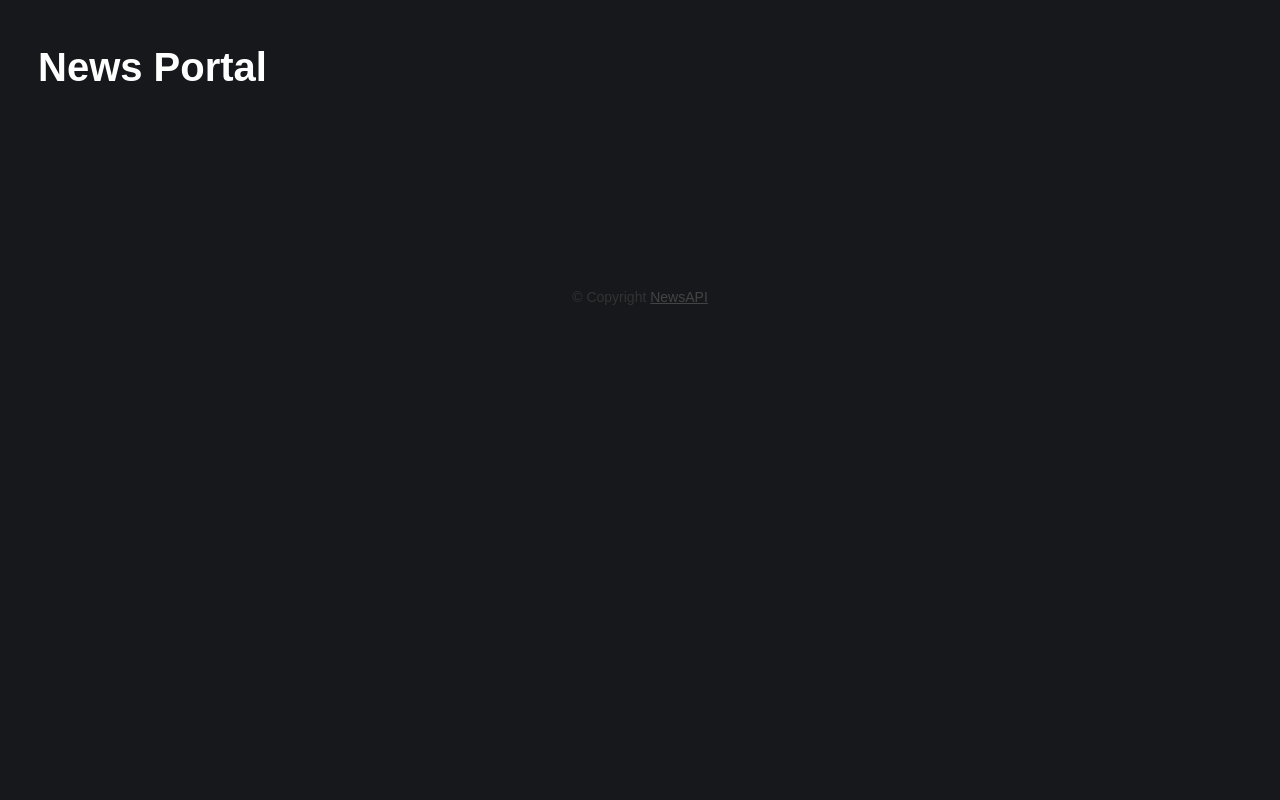
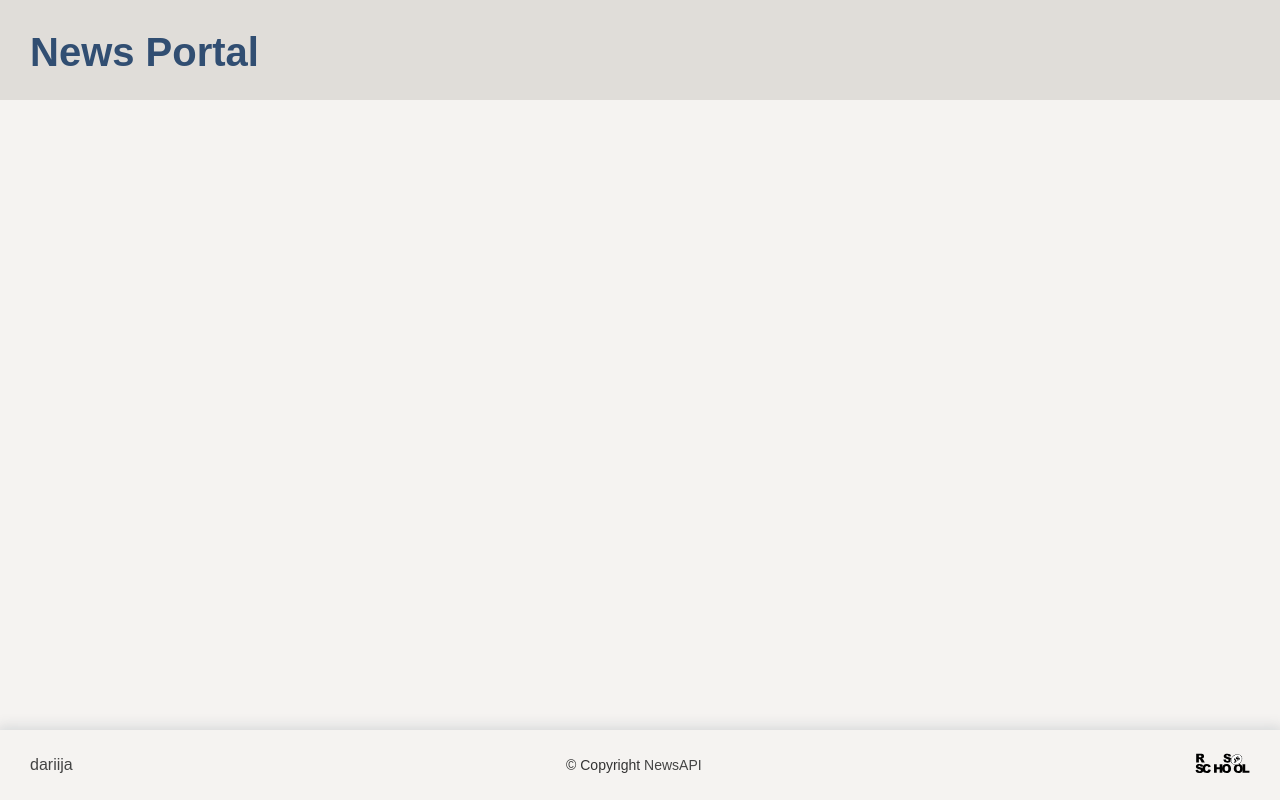
Before and after one commit to dariija/News-API, a website built with webpack: page migration-newip-to-ts/src/index.html in a window 1280 px wide. Built offline with nearby package versions, Linux system fonts and the light colour scheme; no server answers.

Commit message:
feat: add adaptive, styles, assets and refactor code according to BEM

```diff
--- a/migration-newip-to-ts/src/components/view/news/news.css
+++ b/migration-newip-to-ts/src/components/view/news/news.css
@@ -1,13 +1,14 @@
 .news__item {
     display: flex;
     flex-direction: column;
-    margin: 1rem auto;
+    margin: 1.5rem auto;
     margin-bottom: 1.6%;
     background: #fff;
     color: #333;
     line-height: 1.4;
     font-family: Arial, sans-serif;
     border-radius: 5px;
+    box-shadow: 0px 0px 20px 2px rgb(34 60 80 / 20%);
     overflow: hidden;
 }
 
--- a/migration-newip-to-ts/src/components/view/sources/sources.css
+++ b/migration-newip-to-ts/src/components/view/sources/sources.css
@@ -9,22 +9,26 @@
 }
 
 .source__item {
-    background: none;
-    border: 2px solid #30c5ff;
+    background-color: #f7fafb;
+    border: 2px solid #6b99ab;
+
     font: inherit;
     line-height: 1;
     margin: 0.5em;
     padding: 1em 2em;
-    color: #70d6ff;
+
+    color: #224878;
     transition: 0.25s;
     cursor: pointer;
+
+    border-radius: 7px;
+    box-shadow: 0px 0px 13px -7px #1b506e;
 }
 
-.source__item:hover,
-.source__item:focus {
-    border-color: #3fcc59;
-    color: #69db7e;
-    box-shadow: 0 0.5em 0.5em -0.4em #3fcc59;
+.source__item:hover, .source__item:focus {
+    border-color: #2991c5;
+    color: #0088cb;
+    box-shadow: 0 0.5em 0.5em -0.4em #2382af;
     transform: translateY(-0.25em);
 }
 
@@ -32,3 +36,23 @@
     font-weight: 400;
     white-space: nowrap;
 }
+
+/* Scrollbar */
+
+.sources::-webkit-scrollbar {
+    height: 6px;
+    width: 6px;
+	background-color: #F5F5F5;
+}
+
+.sources::-webkit-scrollbar-thumb {
+	border-radius: 10px;
+	-webkit-box-shadow: inset 0 0 6px rgba(0,0,0,.3);
+	background-color: #555;
+}
+
+.sources::-webkit-scrollbar-track {
+    background-color: #f9f9fd;
+	-webkit-box-shadow: inset 0 0 3px rgba(0,0,0,0.3);
+	border-radius: 10px;
+}
--- a/migration-newip-to-ts/src/global.css
+++ b/migration-newip-to-ts/src/global.css
@@ -1,35 +1,198 @@
-body {
+* {
+    box-sizing: border-box;
+}
+
+html {
+    scroll-behavior: smooth;
+}
+
+.body {
+    margin: 0 auto;
+    min-height: 100vh;
+    height: 100%;
+
+    display: flex;
+    flex-direction: column;
+    justify-content: space-between;
+
     color: #fff;
-    background: #17181c;
+    background: #f3f0edc2;
     font-family: sans-serif;
 }
 
-header {
-    padding: 10px 30px;
+.container {
+    width: 100%;
+    padding: 0 30px;
 }
 
-header h1 {
+.header {
+    padding: 10px 0;
+    background-color: #cbc7c180;
+}
+
+.header__title {
+    padding: 0;
+
     font-size: 40px;
     font-weight: 800;
+    color: #314e72;
 }
 
-footer {
-    height: 100px;
+.main {
+    margin-bottom: auto;
+}
+
+.footer {
+    height: 70px;
+
     display: flex;
     align-items: center;
     justify-content: center;
+
+    box-shadow: 0px 0px 13px 3px rgb(34 60 80 / 15%);
 }
-footer .copyright {
+
+.footer__content {
+    display: flex;
+    justify-content: space-between;
+    align-items: center;
+}
+
+.copyright {
     font-size: 14px;
     color: #333;
     text-align: center;
 }
-footer .copyright a {
+
+.copyright:before {
+    content: '©';
+}
+
+.link,
+.link:visited {
+    outline: none;
+    text-decoration: none;
     color: #444;
 }
-footer .copyright a:hover {
+
+.link:hover {
     color: #555;
 }
-footer .copyright:before {
-    content: '©';
+
+.rsschool-logo {
+    background: url('../assets/rsschool-logo.svg') no-repeat;
+    width: 55px;
+    height: 25px;
+    background-size: contain;
 }
+
+/* Scrollbar */
+
+.body::-webkit-scrollbar {
+	width: 12px;
+	background-color: #F5F5F5;
+}
+
+.body::-webkit-scrollbar-thumb {
+	border-radius: 10px;
+	-webkit-box-shadow: inset 0 0 6px rgba(0,0,0,.3);
+	background-color: #555;
+}
+
+.body::-webkit-scrollbar-track {
+	-webkit-box-shadow: inset 0 0 6px rgba(0,0,0,0.3);
+	/* border-radius: 10px; */
+	background-color: #F5F5F5;
+}
+
+/* Up Button */
+
+.up-button {
+    width: 60px;
+    height: 60px;
+
+    position: fixed;
+    bottom: 60px;
+    left: 20px;
+
+    background-color: #3f4550;
+    border-radius: 50px;
+    box-shadow: 0px 0px 20px -6px #1b506e;
+    z-index: 100;
+
+    opacity: 0;
+
+    transition: 0.2s linear;
+    cursor: pointer;
+}
+
+.up-button:hover {
+    background-color: #3b63ac;
+    box-shadow: 0px 0px 16px 0px #545466;
+}
+
+.arrow-icon {
+    width: 60px;
+    height: 60px;
+
+    background: url('../assets/arrow-up.svg') no-repeat;
+    background-size: 40px 40px;
+    background-position: 50% 50%;
+}
+
+/* Effects */
+
+.hide {
+    opacity: 0;
+    visibility: hidden;
+}
+
+.show {
+    opacity: 1;
+    visibility: visible;
+}
+
+/* Media Queries */
+
+@media (max-width: 1400px) {
+
+    .header__title {
+        margin: 20px 0 15px;
+    }
+
+    .sources {
+        height: 100px;
+    }
+
+}
+
+@media (max-width: 1023px) {
+
+    .sources {
+        height: 80px;
+    }
+
+}
+
+@media (max-width: 767px) {
+
+    .container {
+        padding: 0 10px;
+    }
+
+    .header__title {
+        margin: 10px 0;
+
+        font-size: 24px;
+        text-align: center;
+    }
+
+    .source__item {
+        padding: 0.5em 1em;
+    }
+
+    .footer {
+        height: 50px;
+    }
+
+}
--- a/migration-newip-to-ts/src/index.html
+++ b/migration-newip-to-ts/src/index.html
@@ -6,18 +6,31 @@
         <meta http-equiv="X-UA-Compatible" content="ie=edge" />
         <title>NewsPortal</title>
     </head>
-    <body>
-        <header>
-            <h1>News Portal</h1>
+    <body class="body">
+        <header class="header">
+            <div class="container">
+                <h1 class="header__title">News Portal</h1>
+            <div>
         </header>
-        <main>
-            <div class="sources buttons"></div>
-            <div class="news"></div>
+        <main class="main">
+            <div class="container">
+                <div class="sources buttons"></div>
+                <div class="news"></div>
+            </div>
         </main>
-        <footer>
-            <p class="copyright">
-                Copyright <a href="https://newsapi.org">NewsAPI</a>
-            </p>
+        <footer class="footer">
+            <div class="container">
+                <div class="footer__content">
+                    <a class="link" href="https://github.com/dariija" target="_blank">dariija</a>
+                    <p class="copyright">
+                        Copyright <a class="link" href="https://newsapi.org">NewsAPI</a>
+                    </p>
+
+                    <a class="link" href="https://rs.school/js/" target="_blank">
+                        <div class="rsschool-logo"></div>
+                    </a>
+                </div>
+            </div>
         </footer>
 
         <template id="sourceItemTemp">
```
Also changed, not shown: migration-newip-to-ts/assets/arrow-up.svg (added), migration-newip-to-ts/assets/rsschool-logo.svg (added).
